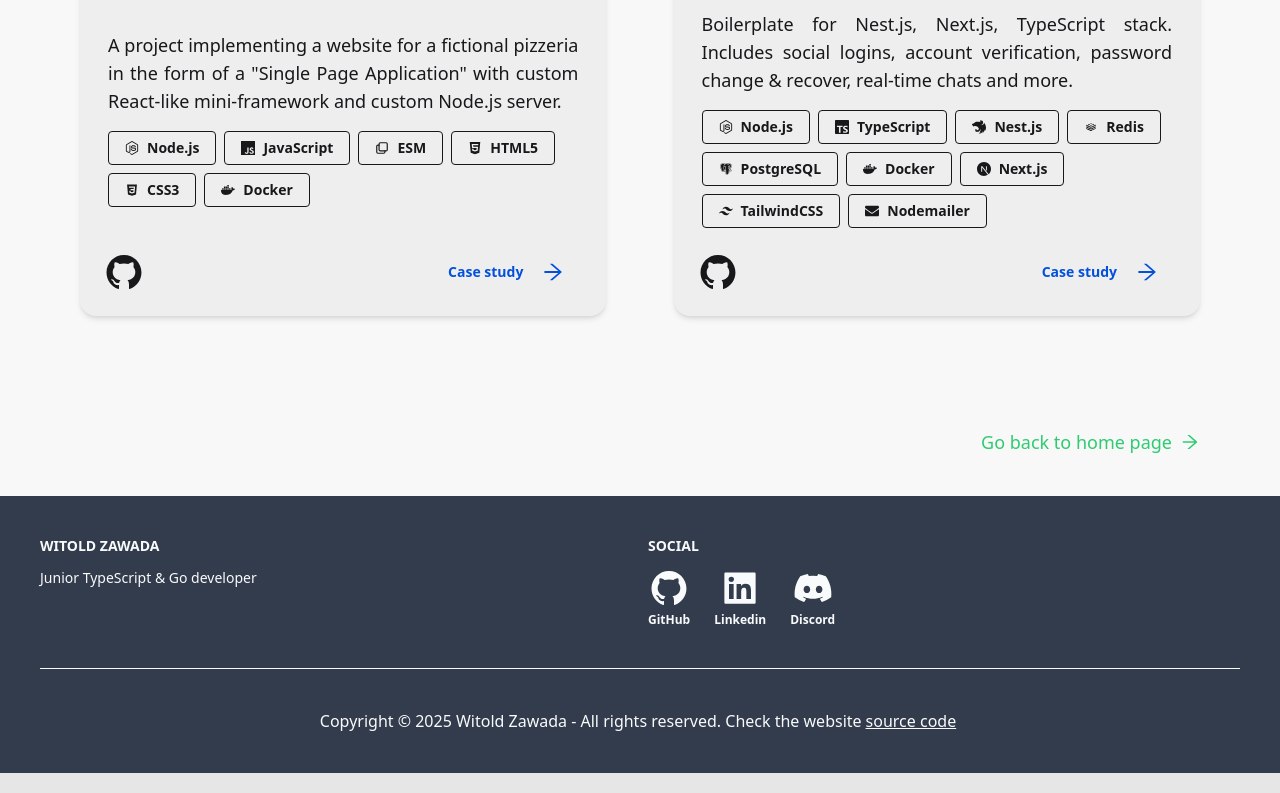
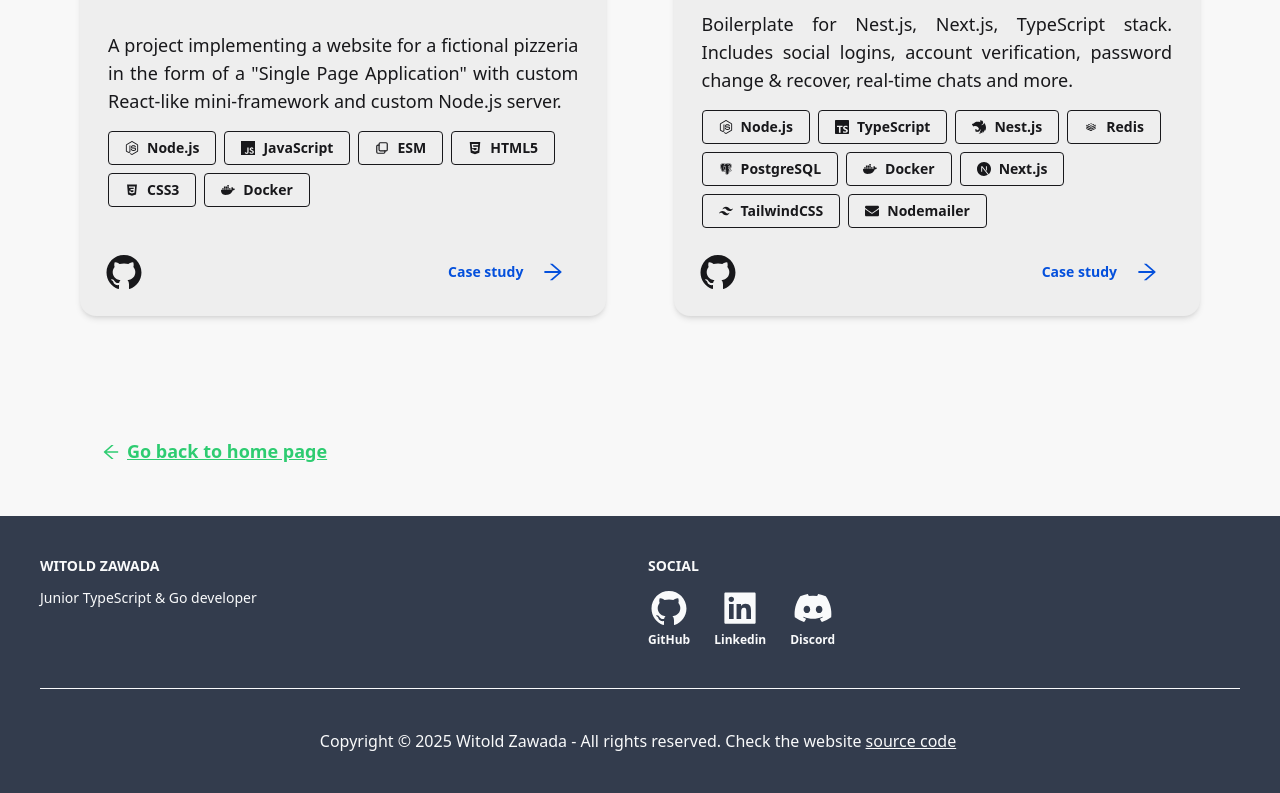
Before and after one commit to PoProstuWitold/portfolio, a Next.js app: page /projects in a window 1280 px wide. Shown: the part 2093-2886 px from the top of the page. Built offline with nearby package versions, Linux system fonts and the light colour scheme.

Commit message:
style: small styles tweaks

```diff
--- a/app/components/sections/About.tsx
+++ b/app/components/sections/About.tsx
@@ -74,7 +74,7 @@ export const About: React.FC = () => {
 						<span className='gap-4 font-bold text-3xl'>
 							Witold Zawada
 						</span>
-						<span className='italic flex flex-row items-center gap-2 text-lg'>
+						<span className='italic flex flex-row items-center gap-1 text-lg'>
 							Download my CV in
 							<Link
 								href='/resources/Witold_Zawada_CV-en-public.pdf'
--- a/app/components/sections/FeaturedProjects.tsx
+++ b/app/components/sections/FeaturedProjects.tsx
@@ -30,11 +30,8 @@ export const FeaturedProjects: React.FC = () => {
 					)
 				})}
 			</div>
-			<div className='flex hover:underline justify-end mx-5 lg:mx-20'>
-				<a
-					href='/projects'
-					className='flex items-center gap-2 text-primary text-lg transition-all duration-200'
-				>
+			<div className='flex justify-end mx-5 lg:mx-20'>
+				<a href='/projects' className='btn btn-lg btn-link'>
 					See all projects
 					<AiOutlineArrowRight className='w-5 h-5' />
 				</a>
--- a/app/projects/page.tsx
+++ b/app/projects/page.tsx
@@ -1,5 +1,5 @@
 import type { Metadata } from 'next'
-import { AiOutlineArrowRight } from 'react-icons/ai'
+import { AiOutlineArrowLeft } from 'react-icons/ai'
 import { Project } from '@/components/core/Project'
 import { projects } from '@/utils/constans'
 
@@ -71,13 +71,10 @@ const ProjectsPage: React.FC = () => {
 					)
 				})}
 			</div>
-			<div className='flex hover:underline justify-end mx-5 lg:mx-20'>
-				<a
-					href='/'
-					className='flex items-center gap-2 text-primary text-lg transition-all duration-200'
-				>
+			<div className='flex justify-start mx-5 lg:mx-20'>
+				<a href='/' className='btn btn-lg btn-link'>
+					<AiOutlineArrowLeft className='w-5 h-5' />
 					Go back to home page
-					<AiOutlineArrowRight className='w-5 h-5' />
 				</a>
 			</div>
 		</section>
```
